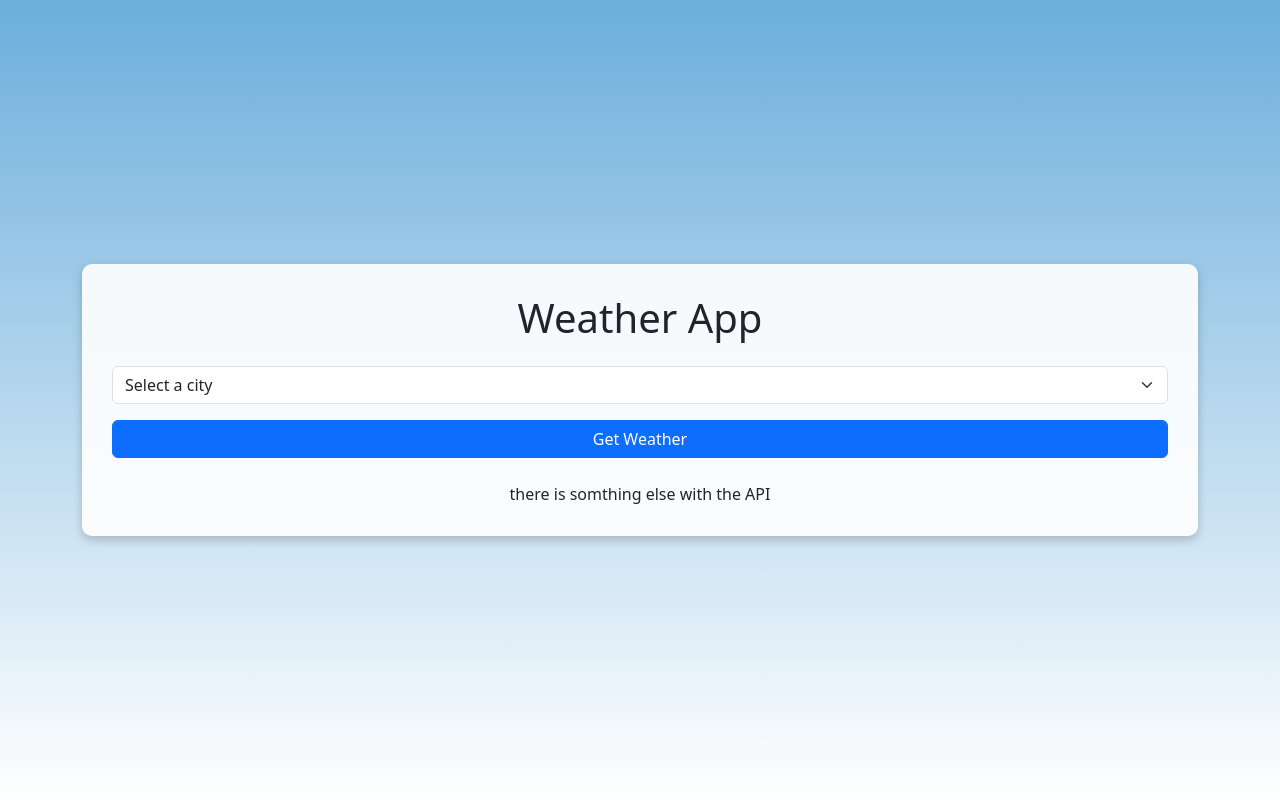
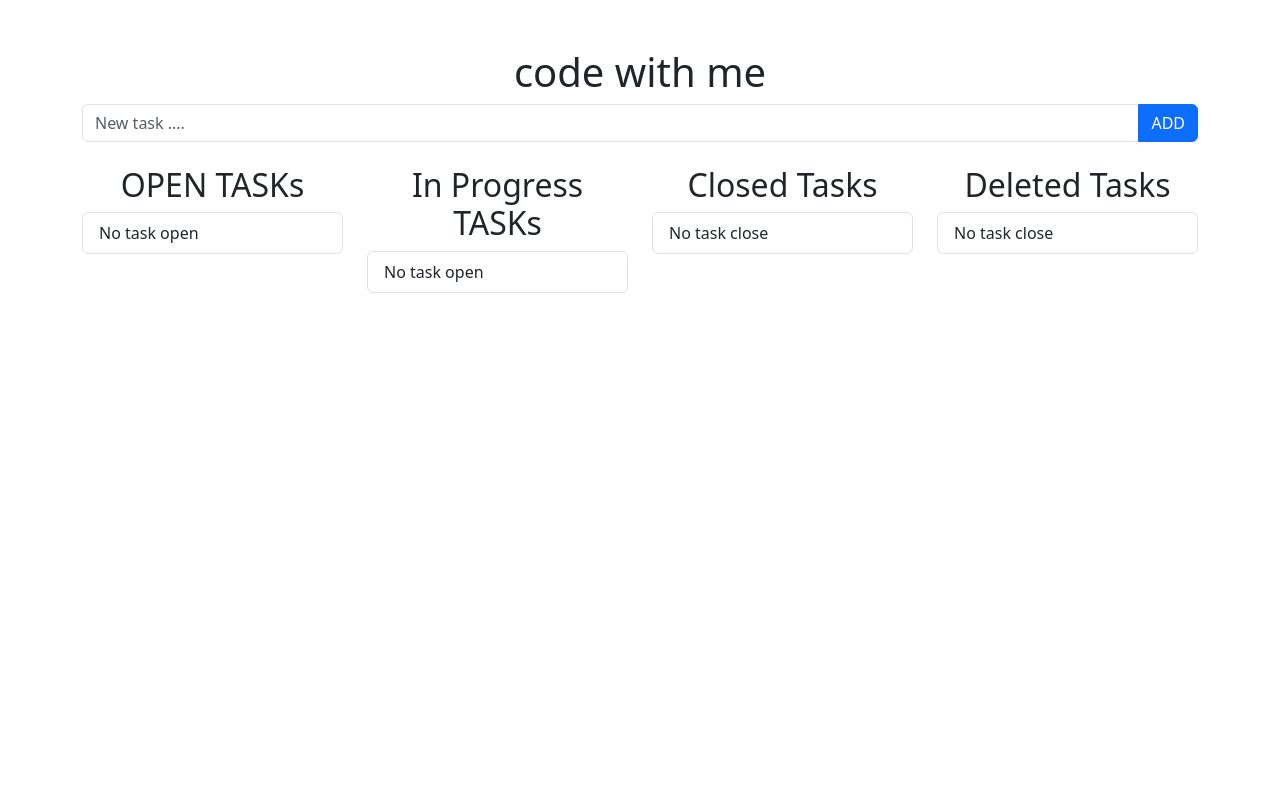
Before and after one commit to badreddineouazzani/todo-list, a PHP site: page / in a window 1280 px wide. Run offline with PHP 8.4, Linux system fonts and the light colour scheme; data that the repository does not hold is empty; a stand-in replaces the project's code that opens the database connection.

Commit message:
in progress task and deleted task was completed now.

```diff
--- a/index.php
+++ b/index.php
@@ -1,92 +1,116 @@
+<?php
+ini_set('display_errors', 1);
+ini_set('display_startup_errors', 1);
+error_reporting(E_ALL);
+
+include 'db.php';
+if ($_SERVER['REQUEST_METHOD'] === 'POST'){
+    $task_name = $_POST['task_name'];
+    if(!empty($task_name)){
+
+        $stmt = $conn->prepare("INSERT INTO tasks (task_name, created_At) VALUES (?, NOW())");
+        $stmt->bind_param('s', $task_name);
+        $stmt->execute();
+        $stmt->close();
+    }
+}
+$open_task=$conn->query('select * from tasks where is_completed=0');
+$in_progress_task=$conn->query('select * from tasks where is_completed=1');
+$close_task=$conn->query('select * from tasks where is_completed=2');
+$deleted_task=$conn->query('select * from tasks where is_completed=3');
+
+?>
+
 <!DOCTYPE html>
 <html lang="en">
 <head>
     <meta charset="UTF-8">
     <meta name="viewport" content="width=device-width, initial-scale=1.0">
-    <title>Weather App</title>
-    <!-- Bootstrap CSS -->
     <link href="https://cdn.jsdelivr.net/npm/bootstrap@5.3.3/dist/css/bootstrap.min.css" rel="stylesheet" integrity="sha384-QWTKZyjpPEjISv5WaRU9OFeRpok6YctnYmDr5pNlyT2bRjXh0JMhjY6hW+ALEwIH" crossorigin="anonymous">
-    <style>
-        body {
-            background: linear-gradient(to bottom, #6baedc, #ffffff);
-            min-height: 100vh;
-            display: flex;
-            align-items: center;
-            justify-content: center;
-        }
-        .weather-card {
-            background: rgba(255, 255, 255, 0.9);
-            padding: 30px;
-            border-radius: 10px;
-            box-shadow: 0 4px 10px rgba(0, 0, 0, 0.2);
-        }
-        .weather-icon {
-            width: 50px;
-            margin: 10px auto;
-        }
-    </style>
+    <title>TODO-LIST</title>
 </head>
 <body>
-    <div class="container">
-        <div class="weather-card text-center">
-            <h1 class="mb-4">Weather App</h1>
-            <form id="weatherForm" class="mb-4" method ="POST">
-                <div class="mb-3">
-                    <select id="cityInput" class="form-select" name="city" required>
-                        <option value="" selected disabled>Select a city</option>
-                        <option value="Casablanca">Casablanca</option>
-                        <option value="Rabat">Rabat</option>
-                        <option value="Marrakech">Marrakech</option>
-                        <option value="Tangier">Tangier</option>
-                        <option value="Fes">Fes</option>
-                        <option value="Agadir">Agadir</option>
-                        <option value="Oujda">Oujda</option>
-                        <option value="Tetouan">Tetouan</option>
-                        <option value="Meknes">Meknes</option>
-                        <option value="Laayoune">Laayoune</option>
-                        <option value="Dakhla">Dakhla</option>
-                        <option value="Essaouira">Essaouira</option>
-                        <option value="Nador">Nador</option>
-                        <option value="Safi">Safi</option>
-                        <option value="Ouarzazate">Ouarzazate</option>
-                    </select>
-                </div>
-                <button type="submit" class="btn btn-primary w-100" name="Getweather">Get Weather</button>
-            </form>
-            <div >
-                <?php
-                        if (isset($_POST['Getweather'])) {
-                            $city=$_POST['city'];
-                            $apikey= 'xxxxxxxxxxxxxxxxxxxxxxxxxxxxxxxxxxxxxxxx';
-                            $url = "https://api.openweathermap.org/data/2.5/weather?q=$city,ma&APPID=$apikey&units=metric";
-                            $req=curl_init();
-                            curl_setopt($req, CURLOPT_URL, $url);
-                            curl_setopt($req, CURLOPT_RETURNTRANSFER, true);
-                            $response = curl_exec($req);
-                            curl_close($req);
-                            if ($response) {
-                                $data = json_decode($response,true);
-                                if (isset($data['main']['temp'])) {
-                                    $temp=$data['main']['temp'];
-                                    $description=$data['weather'][0]['description'];
-                                    $icon=$data['weather'][0]['icon'];
+    <div class="container mt-5">
+        <h1 class="text-center">
+            code with me
+        </h1>
+        <form class="mb-4" action="./index.php" method="POST">
+            <div class="input-group">
+                <input type="text" name="task_name" class="form-control" placeholder="New task ...." required>
+                <button class="btn btn-primary" type="submit"> ADD</button>
+            </div>
+        </form>
+        <div class="row">
+            <div class="col-md-3">
+                <h2 class="text-center">OPEN TASKs</h2>
+                <ul class="list-group">
+                    <?php if($open_task->num_rows >0) { ?>
+                        <?php while($row=$open_task->fetch_assoc()){?>
+                    <li class="list-group-item d-flex justify-content-between align-items-center">
+                        <?php echo $row['task_name'];?>
+                        <div>
+                            <a href="inprogress_task.php?id=<?php echo $row['id']; ?>" class="btn btn-primary"> Progress</a>
+                            <a href="deleted-task.php?id=<?php echo $row['id']; ?>" class="btn btn-danger">Delete</a>
+                        </div>
+                    </li>
+                    <?php }}else{?>
 
-                                    echo "<img id='weatherIcon' class='weather-icon' alt='Weather Icon' src='http://openweathermap.org/img/w/$icon.png'><h2 id='cityName' class='mb-2'> $city</h2><p id='temperature' class='mb-2'>  $temp °C</p><p id='weatherDescription' class='mb-0'>  $description</p>";
-                                }else {
-                                    echo "<p class='mb-0'>there is somthing else while getting data</p>";
-                                }
-                            }else {
-                            echo "<p class='mb-0'>there is somthing else with the API</p>";
-                            }
-                        }else {
-                                echo "<p class='mb-0'>there is somthing else with the API</p>";
-                        }
-                        ?>
+                        <li class="list-group-item">No task open</li>
+                    <?php }?>
+                </ul>
+            </div>
+            <div class="col-md-3">
+                <h2 class="text-center">In Progress TASKs</h2>
+                <ul class="list-group">
+                    <?php if($in_progress_task->num_rows >0) { ?>
+                        <?php while($row=$in_progress_task->fetch_assoc()){?>
+                    <li class="list-group-item d-flex justify-content-between align-items-center">
+                        <?php echo $row['task_name'];?>
+                        <div>
+                            <a href="closed_tasks.php?id=<?php echo $row['id']; ?>" class="btn btn-primary">Close</a>
+                            <a href="deleted-task.php?id=<?php echo $row['id']; ?>" class="btn btn-danger">Delete</a>
+                        </div>
+                    </li>
+                    <?php }}else{?>
+
+                        <li class="list-group-item">No task open</li>
+                    <?php }?>
+                </ul>
+            </div>
+            <div class="col-md-3">
+                <h2 class="text-center">Closed Tasks</h2>
+                <ul class="list-group">
+                <?php if($close_task->num_rows >0) { ?>
+                    <?php while($row=$close_task->fetch_assoc()){?>
+                    <li class="list-group-item d-flex justify-content-between align-items-center">
+                    <?php echo $row['task_name'];?>
+                        <div>
+                            <a href="deleted-task.php?id=<?php echo $row['id']; ?>" class="btn btn-danger">Delete</a>
+                        </div>
+                    </li>
+                    <?php }}else{?>
+
+                    <li class="list-group-item">No task close</li>
+                    <?php }?>
+                </ul>
+            </div>
+            <div class="col-md-3">
+                <h2 class="text-center">Deleted Tasks</h2>
+                <ul class="list-group">
+                <?php if($deleted_task->num_rows >0) { ?>
+                    <?php while($row=$deleted_task->fetch_assoc()){?>
+                    <li class="list-group-item d-flex justify-content-between align-items-center">
+                    <?php echo $row['task_name'];?>
+
+                    </li>
+                    <?php }}else{?>
+
+                    <li class="list-group-item">No task close</li>
+                    <?php }?>
+                </ul>
             </div>
         </div>
     </div>
-
-    <!-- Bootstrap JS Bundle -->
-    <link href="https://cdn.jsdelivr.net/npm/bootstrap@5.3.3/dist/css/bootstrap.min.css" rel="stylesheet" integrity="sha384-QWTKZyjpPEjISv5WaRU9OFeRpok6YctnYmDr5pNlyT2bRjXh0JMhjY6hW+ALEwIH" crossorigin="anonymous">
-    </body>
+<link href="https://cdn.jsdelivr.net/npm/bootstrap@5.3.3/dist/css/bootstrap.min.css" rel="stylesheet" integrity="sha384-QWTKZyjpPEjISv5WaRU9OFeRpok6YctnYmDr5pNlyT2bRjXh0JMhjY6hW+ALEwIH" crossorigin="anonymous">
+</body>
 </html>
```
